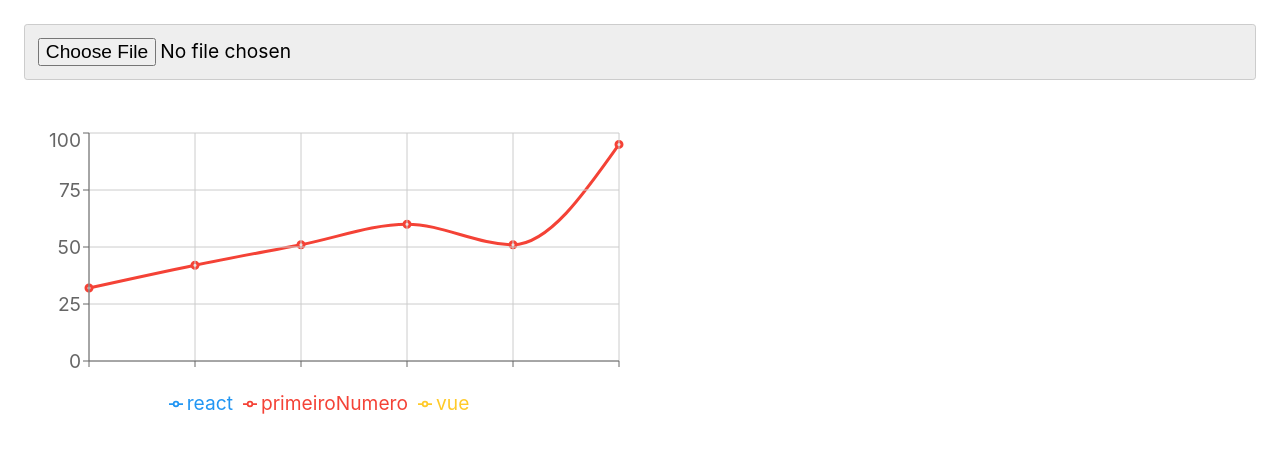
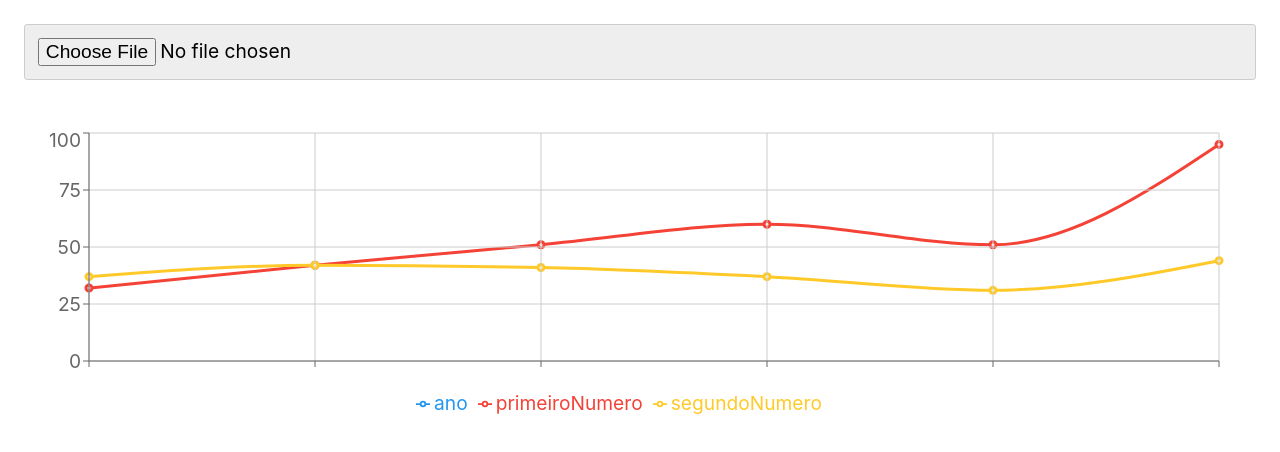
Before and after one commit to Edugiyuu/Testing, a React (Vite) app in the folder app/: page / in a window 1280 px wide. Shown: the top 452 px of the page. Built offline with nearby package versions, Linux system fonts and the light colour scheme; the HTML template or start-up script is replaced by a standard one.

Commit message:
Update grafico.jsx

```diff
--- a/app/src/grafico.jsx
+++ b/app/src/grafico.jsx
@@ -5,25 +5,29 @@ import { CartesianGrid,Legend, Line,LineChart,Tooltip,XAxis, YAxis} from "rechar
 
 
  const Grafico = () => {
-    const data = [
+    /* const data = [
         { ano: "2017", primeiroNumero: 32, segundoNumero: 37, },
         { ano: "2018", primeiroNumero: 42, segundoNumero: 42},
         { ano: "2019", primeiroNumero: 51, segundoNumero: 41},
         { ano: "2020", primeiroNumero: 60, segundoNumero: 37},
         { ano: "2021", primeiroNumero: 51, segundoNumero: 31},
         { ano: "2022", primeiroNumero: 95, segundoNumero: 44},
+      ]; */
+    const data = [
+        { primeiroNumero: 32, segundoNumero: 37, },
+        { primeiroNumero: 42, segundoNumero: 42},
+        { primeiroNumero: 51, segundoNumero: 41},
+        { primeiroNumero: 60, segundoNumero: 37},
+        {  primeiroNumero: 51, segundoNumero: 31},
+        {  primeiroNumero: 95, segundoNumero: 44},
       ];
   return (
 
-    <LineChart width={600} height={300} data={data}>
-    <Line type="monotone" dataKey="react" stroke="#2196F3" strokeWidth={3} />
-    <Line
-      type="monotone"
-      dataKey="primeiroNumero"
-      stroke="#F44236"
-      strokeWidth={3}
+    <LineChart width={1200} height={300} data={data}>
+    <Line type="monotone" dataKey="ano" stroke="#2196F3" strokeWidth={3} />
+    <Line type="monotone"dataKey="primeiroNumero"stroke="#F44236"strokeWidth={3}
     />
-    <Line type="monotone" dataKey="vue" stroke="#FFCA29" strokeWidth={3} />
+    <Line type="monotone" dataKey="segundoNumero" stroke="#FFCA29" strokeWidth={3} />
     <CartesianGrid stroke="#ccc" />
     <XAxis dataKey="name" />
     <YAxis />
```
